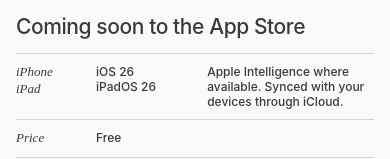
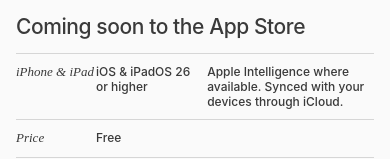
Before and after one commit to Bleed/newnew, a website: page github-scraper/site/index.html in a window 390 px wide. Shown: the part 681-840 px from the top of the page. Drawn offline with Linux system fonts and the light colour scheme.

Commit message:
newnew.news: iPhone & iPad on one line, iOS & iPadOS 26 or higher
Co-Authored-By: Claude Opus 5.5 <noreply@anthropic.com>

```diff
--- a/github-scraper/site/index.html
+++ b/github-scraper/site/index.html
@@ -38,7 +38,7 @@
   <div>
     <div class="title big"><span class="text">Coming soon to the App Store</span></div>
     <div class="rows">
-      <div><span class="serif">iPhone<br>iPad</span><span>iOS 26<br>iPadOS 26</span><span>Apple Intelligence where available. Synced with your devices through iCloud.</span></div>
+      <div><span class="serif nowrap">iPhone &amp; iPad</span><span>iOS &amp; iPadOS 26 or&nbsp;higher</span><span>Apple Intelligence where available. Synced with your devices through iCloud.</span></div>
       <div><span class="serif">Price</span><span>Free</span><span></span></div>
     </div>
     <div class="slot-row">
--- a/github-scraper/site/style.css
+++ b/github-scraper/site/style.css
@@ -22,6 +22,7 @@ a:hover { text-decoration: underline; text-underline-offset: 3px; }
 .sr { position: absolute; width: 1px; height: 1px; overflow: hidden; clip: rect(0 0 0 0); white-space: nowrap; }
 .serif { font: italic 400 13px/1.25 "Times New Roman", Times, serif; }
 .grey { color: var(--grey); }
+.nowrap { white-space: nowrap; }
 
 /* Entrance: like the app's pages, parts rise in one after another (site.js sets the delay,
    0.07 s apart), each section as it comes into view. Only with motion allowed and scripts on. */
```
